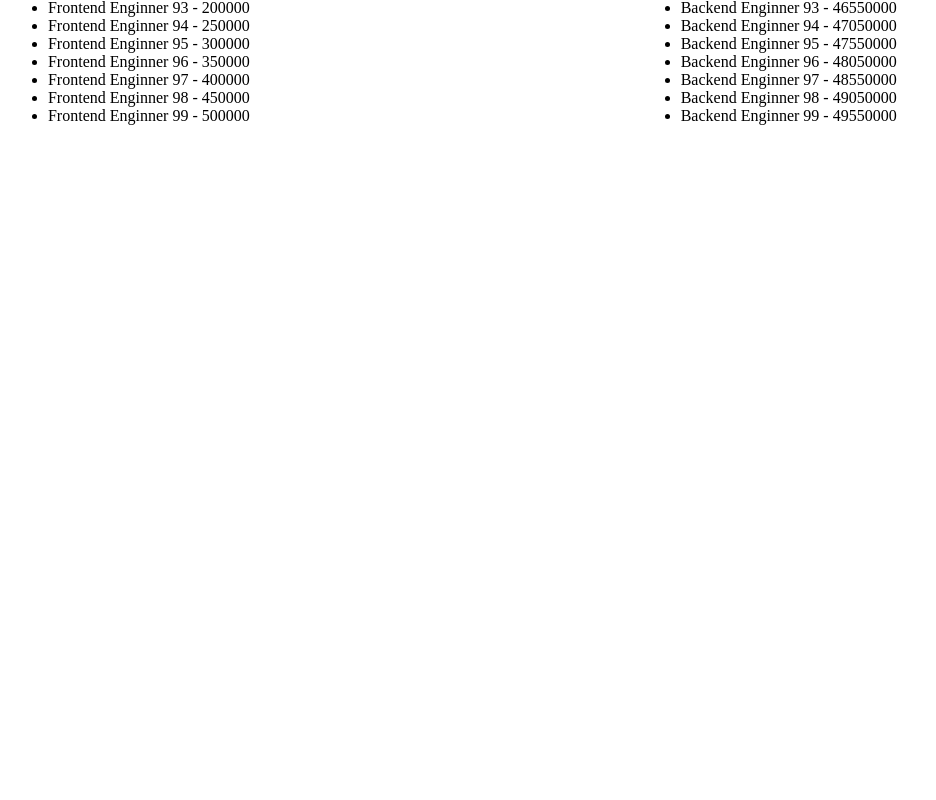
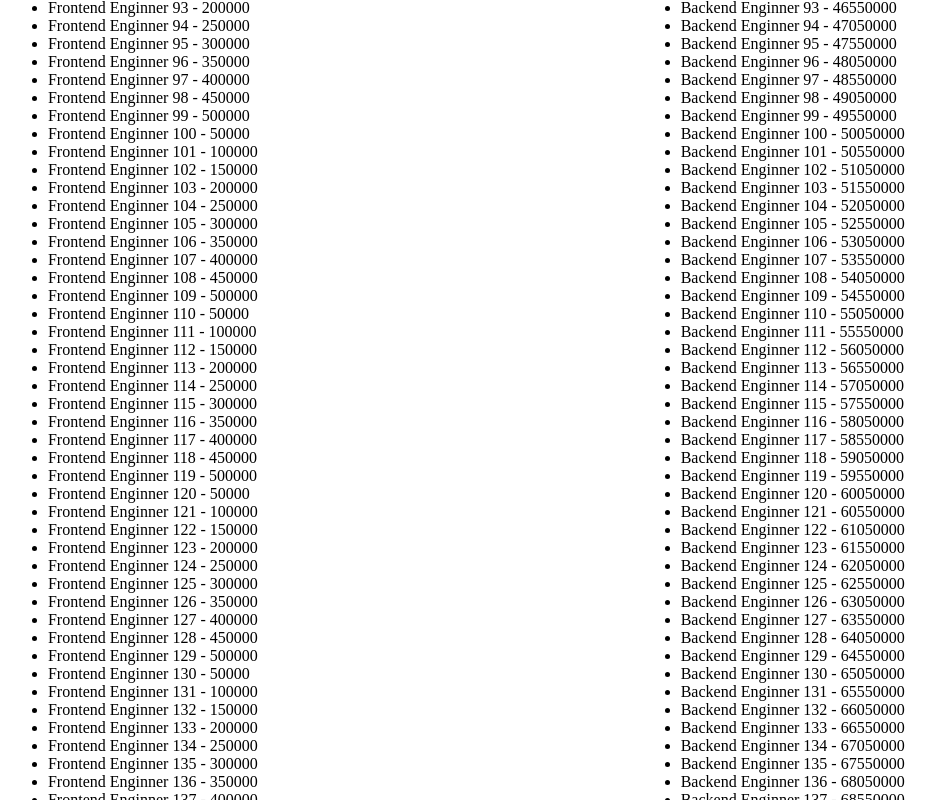
Before and after one commit to sgarg5858/immutables-and-angular-change-detection, an Angular app: page / in a window 1280 px wide. Shown: the part 1800-2600 px from the top of the page, without its empty margins (147-1083 px from the left). Before the commit the page ends 1949 px from the top, so only its background shows below. Built offline with nearby package versions, Linux system fonts and the light colour scheme.

Commit message:
immutables working

```diff
--- a/package.json
+++ b/package.json
@@ -18,6 +18,7 @@
     "@angular/platform-browser": "~13.0.0",
     "@angular/platform-browser-dynamic": "~13.0.0",
     "@angular/router": "~13.0.0",
+    "immutable": "^4.0.0",
     "rxjs": "~7.4.0",
     "tslib": "^2.3.0",
     "zone.js": "~0.11.4"
--- a/src/app/app.component.ts
+++ b/src/app/app.component.ts
@@ -1,7 +1,8 @@
 import { Component, OnInit } from '@angular/core';
 import { BackendEngineer } from './models/backend-engineer.interface';
 import { FrontendEngineer } from './models/frontend-engineer.interface';
-
+import {List} from 'immutable'
+import * as Immutable from 'immutable';
 
 
 @Component({
@@ -11,8 +12,9 @@ import { FrontendEngineer } from './models/frontend-engineer.interface';
 })
 export class AppComponent implements OnInit{
   title = 'immutables-in-angular';
-  frontendEngineers:FrontendEngineer[]=[];
-  backendEngineers:BackendEngineer[]=[];
+
+  frontendEngineers:List<FrontendEngineer>=List([]);
+  backendEngineers:List<BackendEngineer>=List([]);
 
   ngOnInit(): void {
     console.log("App Init")
@@ -21,23 +23,27 @@ export class AppComponent implements OnInit{
 
   addEngineers()
   {
-    for(let i=0;i<100;i++)
+    const frontend:FrontendEngineer[]=[];
+    const backend:BackendEngineer[]=[];
+    for(let i=0;i<1000;i++)
     {
-      this.frontendEngineers.push({name:`Frontend Enginner ${i}`,id:i+1,skillLevel:(i%10)*10+10,salary:0,domain:'Frontend'});
-      this.backendEngineers.push({name:`Backend Enginner ${i}`,id:i+1,skillLevel:(i*10)*10+10,salary:0,domain:'Backend'})
+      frontend.push({name:`Frontend Enginner ${i}`,id:i+1,skillLevel:(i%10)*10+10,salary:0,domain:'Frontend'});
+      backend.push({name:`Backend Enginner ${i}`,id:i+1,skillLevel:(i*10)*10+10,salary:0,domain:'Backend'})
     }
+    this.frontendEngineers=List(frontend);
+    this.backendEngineers=List(backend);
     console.log(this.frontendEngineers);
   }
 
   addNewEngineer(frontend:FrontendEngineer)
   {
     //concat returns new copy of array it doesn't mutate existing arrays
-    this.frontendEngineers=this.frontendEngineers.concat([frontend]);
+    this.frontendEngineers=this.frontendEngineers.push(frontend);
   }
   addNewBackendEngineer(backend:BackendEngineer)
   {
     //concat returns new copy of array it doesn't mutate existing arrays
-    this.backendEngineers = this.backendEngineers.concat([backend]);
+    this.backendEngineers=this.backendEngineers.push(backend);
   }
 
 }
--- a/src/app/backend-engineers/backend-engineers.component.ts
+++ b/src/app/backend-engineers/backend-engineers.component.ts
@@ -1,6 +1,7 @@
 import { Component, OnInit,Input,Output,EventEmitter, ChangeDetectionStrategy } from '@angular/core';
 import {BackendEngineer} from '../models/backend-engineer.interface';
 import {FormControl,Validators} from '@angular/forms'
+import { List } from 'immutable';
 @Component({
   selector: 'app-backend-engineers',
   templateUrl: './backend-engineers.component.html',
@@ -16,7 +17,7 @@ export class BackendEngineersComponent implements OnInit {
   ngOnInit(): void {
   }
 
-  @Input() backendEngineers:BackendEngineer[]=[];
+  @Input() backendEngineers:List<BackendEngineer>=List([]);
   @Output() newEngineerComing= new EventEmitter<BackendEngineer>();
 
 
--- a/src/app/frontend-engineers/frontend-engineers.component.ts
+++ b/src/app/frontend-engineers/frontend-engineers.component.ts
@@ -1,5 +1,6 @@
 import { ChangeDetectionStrategy, Component, EventEmitter, Input, OnInit, Output } from '@angular/core';
 import { FormControl, Validators } from '@angular/forms';
+import { List } from 'immutable';
 import { FrontendEngineer } from '../models/frontend-engineer.interface';
 
 @Component({
@@ -15,7 +16,7 @@ export class FrontendEngineersComponent implements OnInit {
 
   addEngineer= new FormControl('',[Validators.required]);
 
-  @Input() frontendEngineers:FrontendEngineer[]=[];
+  @Input() frontendEngineers:List<FrontendEngineer>=List([]);
 
 
   ngOnInit(): void {
```
Also changed, not shown: 1 other file (tests, documents, lock files or other folders).
